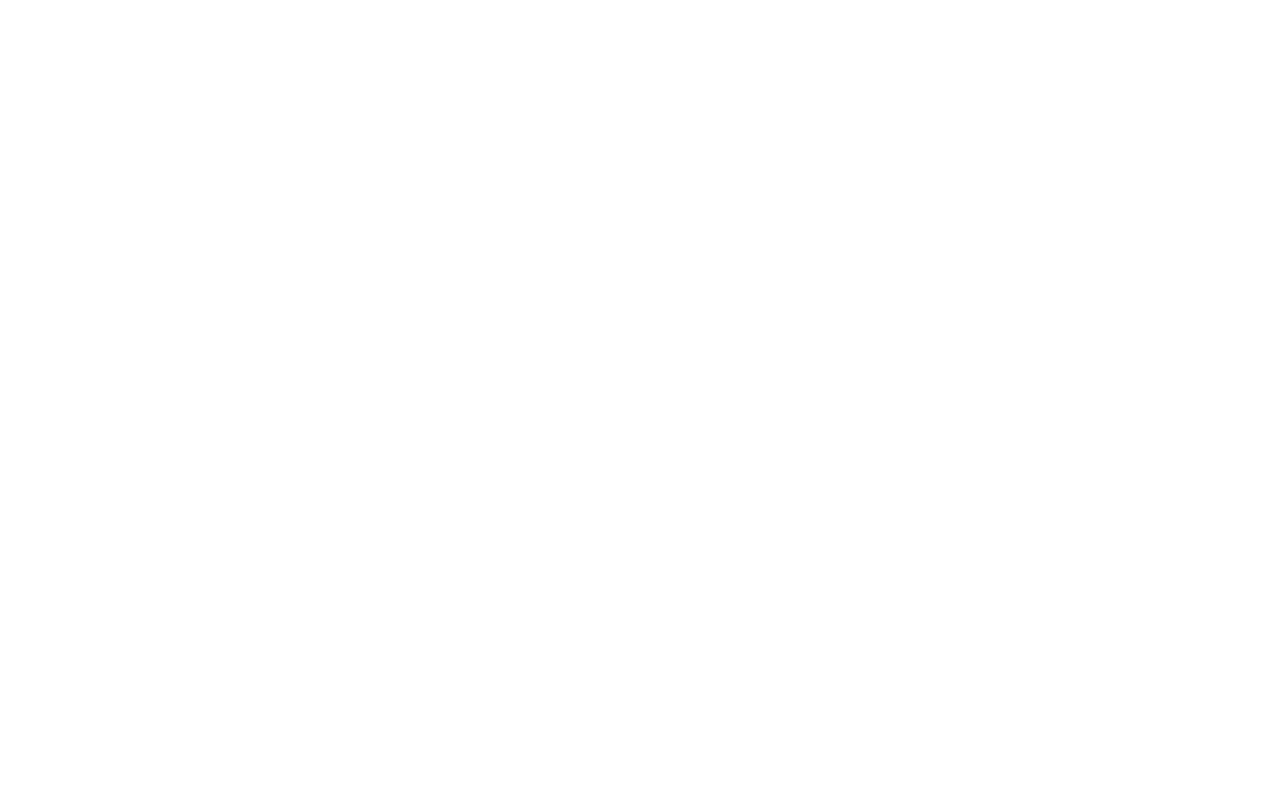
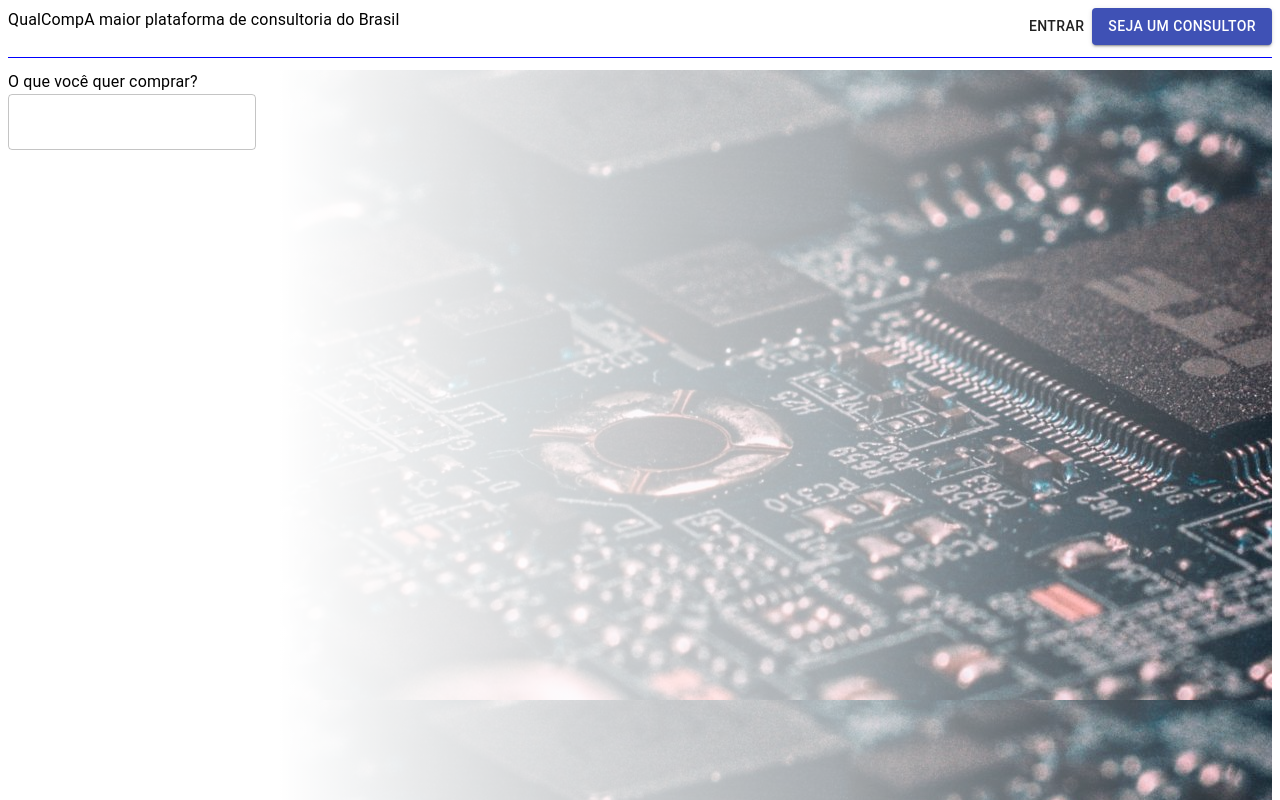
Before and after one commit to guiadissy/pcs3643, a React (Create React App) app: page /home in a window 1280 px wide. Shown: the top 800 px of the page. Built offline with nearby package versions, Linux system fonts and the light colour scheme.

Commit message:
Extract routes to a component

```diff
--- a/src/App.js
+++ b/src/App.js
@@ -1,23 +1,11 @@
 import React from 'react';
-import Home from './pages/home/home';
-import { Router, Route, Switch } from 'react-router-dom'
-import { createBrowserHistory } from 'history';
-
-const history = createBrowserHistory();
+import Routes from './components/Routes/Routes';
 
 function App() {
   return (
-    <Router history={history}>
-      <Switch>
-        <Route exact path="/">
-          <Home />
-        </Route>
-        <Route path="/consultant">
-        </Route>
-        <Route path="/smartphone">
-        </Route>
-      </Switch>
-    </Router>
+    <div>
+      <Routes />
+    </div>
   );
 }
 
--- /dev/null
+++ b/src/components/Routes/Routes.js
@@ -0,0 +1,28 @@
+import React from 'react';
+import Home from '../../pages/home/home';
+import { createBrowserHistory } from 'history';
+import { Router, Route, Switch, Redirect } from 'react-router-dom'
+import { baseUrl, consultantUrl, homeUrl, smartphoneUrl } from './Routes.strings';
+
+const history = createBrowserHistory();
+
+const Routes = () => {
+
+  return (
+    <Router history={history}>
+      <Switch>
+        <Route exact path={baseUrl}>
+          <Redirect to={homeUrl} />
+        </Route>
+        <Route path={homeUrl}>
+          <Home />
+        </Route>
+        <Route path={consultantUrl}>
+        </Route>
+        <Route path={smartphoneUrl}>
+        </Route>
+      </Switch>
+    </Router>
+  )
+};
+export default Routes;
--- /dev/null
+++ b/src/components/Routes/Routes.strings.js
@@ -0,0 +1,7 @@
+export const baseUrl = '/';
+
+export const homeUrl = baseUrl + 'home';
+
+export const consultantUrl = baseUrl + 'consultant';
+
+export const smartphoneUrl = baseUrl + 'smartphone';
```
